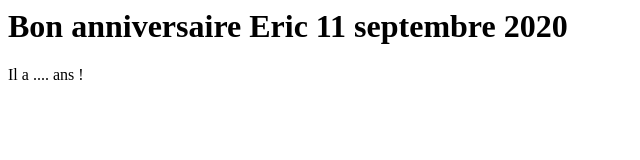
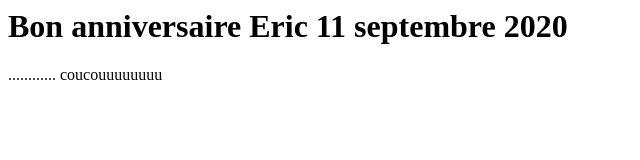
Before and after one commit to emelinethev/emelinethev_AR, a plain HTML site: page index.html in a window 1280 px wide. Shown: the full height of the page, 0-640 px from the left. Drawn offline with Linux system fonts and the light colour scheme.

Commit message:
git commit

```diff
--- a/index.html
+++ b/index.html
@@ -5,7 +5,7 @@
 
   <body>
     <h1>Bon anniversaire Eric 11 septembre 2020</h1>
-    <p> Il a .... ans !</p>
+    <p> ............ coucouuuuuuuu</p>
   </body>
 
 
```
Also changed, not shown: test.txt (deleted).
